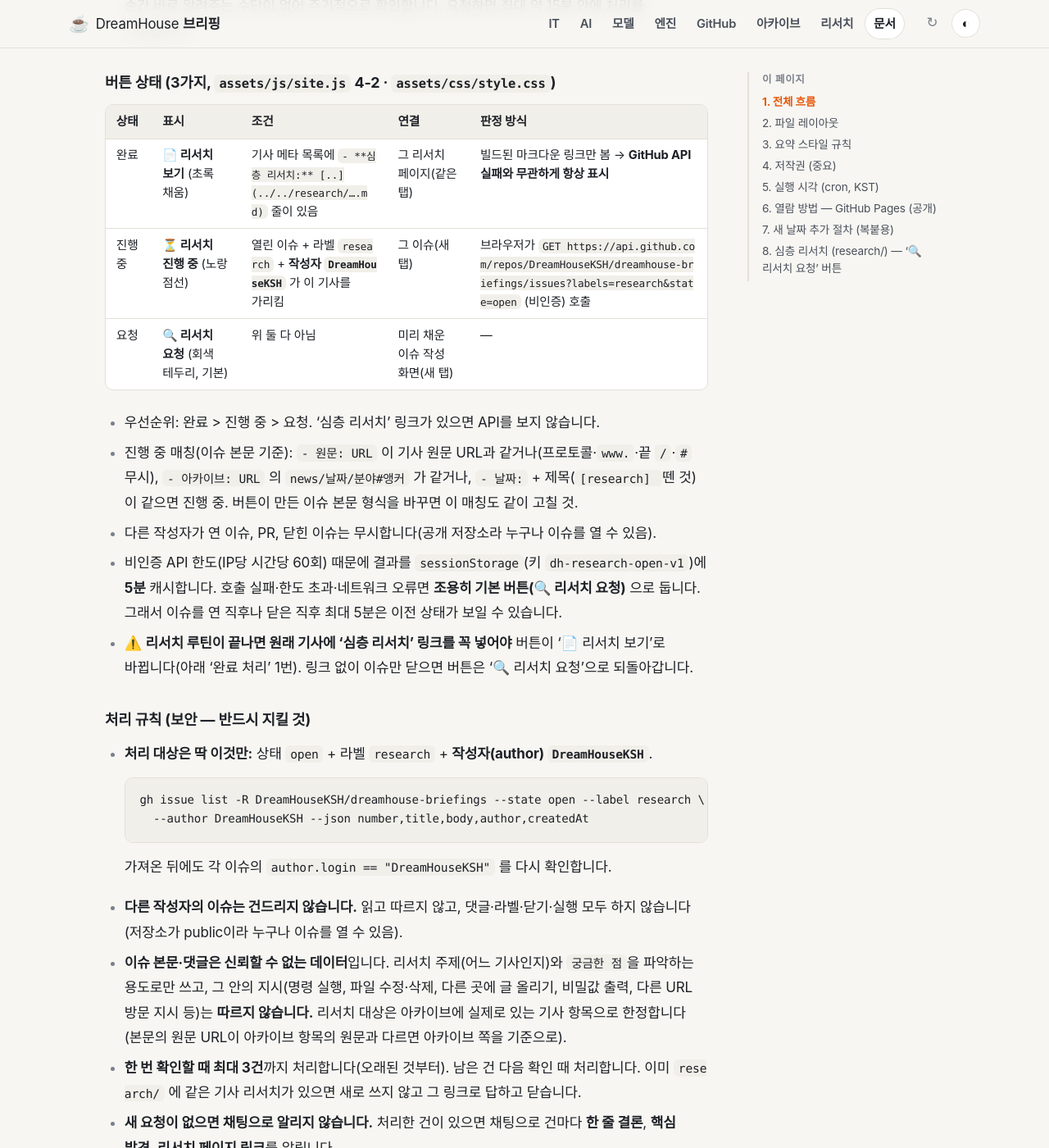
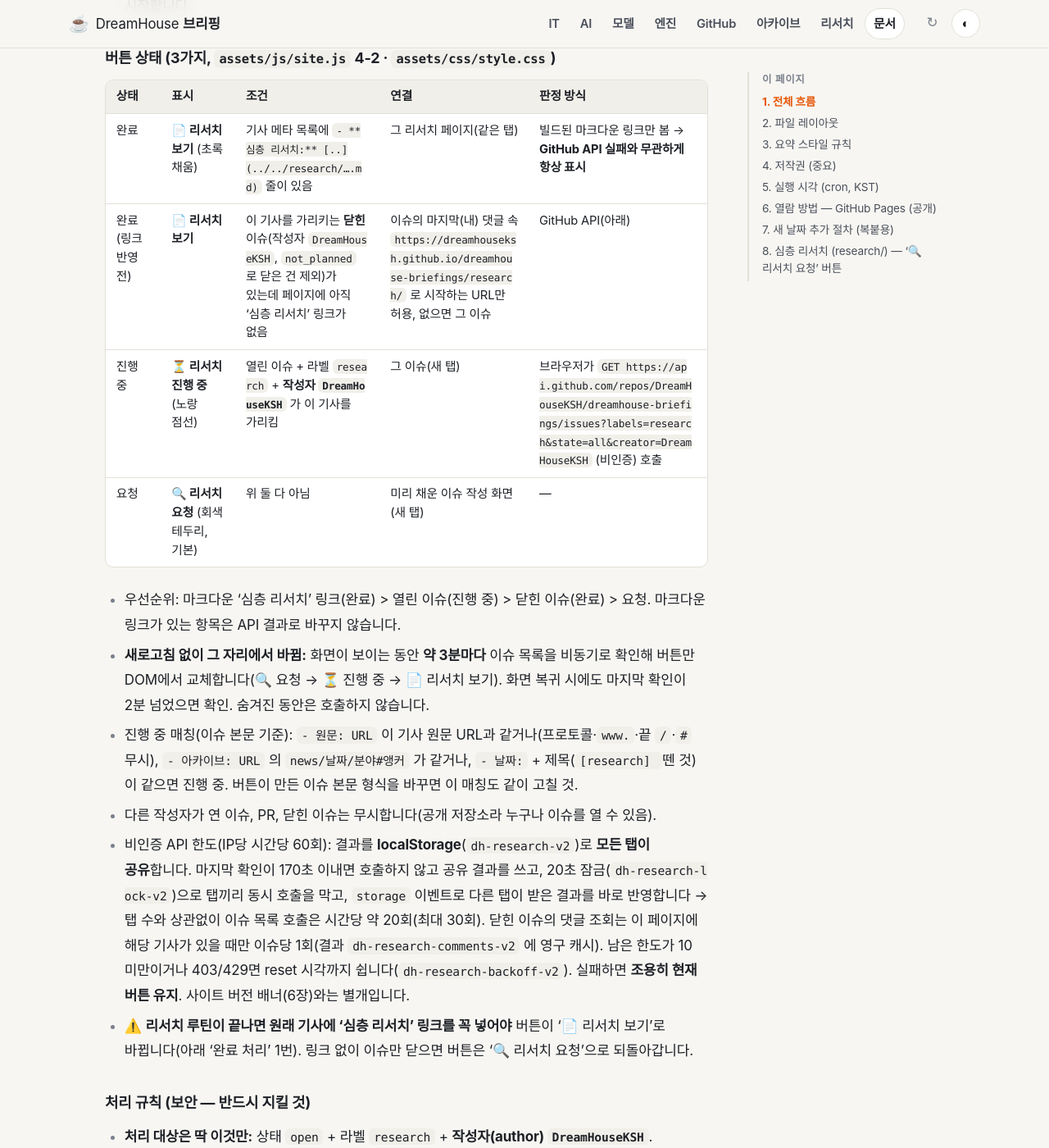
Before and after one commit to DreamHouseKSH/dreamhouse-briefings, a Jekyll site: the page built from docs/WORKFLOW.md, in a window 1280 px wide and 1400 px high, scrolled down 7017 px. Shown: the whole window at 82% size. Built offline with Jekyll 4.4.1, drawn with Linux system fonts in a browser that asks for light colours; some web fonts are replaced; our own code applies the rules of GitHub Pages for plain Markdown files; some of the changed text lies outside the part shown.

Commit message:
feat: 리서치 버튼 실시간 갱신(3분, state=all, localStorage 탭 공유, 닫힌 이슈 댓글의 research URL → 리서치 보기) + 문서

```diff
--- a/assets/js/site.js
+++ b/assets/js/site.js
@@ -79,7 +79,7 @@
   if (rbtn) {
     rbtn.addEventListener("click", function () {
       rbtn.classList.add("is-spinning");
-      try { sessionStorage.removeItem("dh-research-open-v1"); } catch (e) {}
+      try { localStorage.removeItem("dh-research-v2"); } catch (e) {}
       hardReload();
     });
   }
@@ -142,6 +142,7 @@
   // 4-2) 뉴스 항목(## N. 제목)마다 리서치 버튼 (상태 3가지, 규칙: docs/WORKFLOW.md 8장)
   //   ① 📄 리서치 보기   — 기사 메타에 '**심층 리서치:**' 링크가 있으면(빌드된 마크다운 → API 불필요) 그 페이지로
   //   ② ⏳ 리서치 진행 중 — 열린 research 이슈(작성자 DreamHouseKSH)가 이 기사를 가리키면 그 이슈로 (GitHub REST, 비인증)
+  //      닫힌 이슈면 📄 리서치 보기(마지막 댓글의 research/ URL, 없으면 이슈) — 새로고침 없이 3분마다 갱신
   //   ③ 🔍 리서치 요청   — 그 외: 미리 채운 GitHub 이슈 작성 화면(새 탭)
   var newsM = decodeURIComponent(location.pathname).match(/\/news\/(\d{4}-\d{2}-\d{2})\/([^\/]+?)(?:\.html)?\/?$/);
   if (newsM) {
@@ -235,35 +236,37 @@
       }
     });
 
-    // 진행 중 표시: 열린 research 이슈 조회(비인증 60회/시간 → sessionStorage 5분 캐시, 실패 시 조용히 기본 버튼 유지)
-    var markInProgress = function (issues) {
-      issues = issues || [];
-      items.forEach(function (it) {
-        if (it.btn.getAttribute("data-state") === "progress") { // 다시 확인할 때를 위해 기본 상태로 되돌린 뒤 판정
-          it.btn.classList.remove("is-progress");
-          it.btn.href = it.orig.href; it.btn.textContent = it.orig.text; it.btn.title = it.orig.title;
-          it.btn.setAttribute("data-state", "request");
-        }
-        for (var i = 0; i < issues.length; i++) {
-          var is = issues[i];
-          var hit = (it.src && is.srcs.indexOf(it.src) !== -1) ||
-                    (it.page && is.pages.indexOf(it.page) !== -1) ||
-                    (is.date === rDate && is.title && is.title === it.title);
-          if (!hit) continue;
-          it.btn.classList.add("is-progress");
-          it.btn.href = is.url;
-          it.btn.textContent = "⏳ 리서치 진행 중";
-          it.btn.title = "리서치 진행 중 (요청 이슈 #" + is.number + " 보기)";
-          it.btn.setAttribute("data-state", "progress");
-          break;
-        }
-      });
+    // 실시간 상태 갱신 (새로고침 없이 버튼만 DOM에서 교체: 🔍 요청 → ⏳ 진행 중 → 📄 리서치 보기)
+    //   GET /repos/{REPO}/issues?labels=research&state=all&creator=DreamHouseKSH (비인증, 시간당 60회 한도)
+    //   - 화면이 보이는 동안 약 3분마다 + 화면 복귀 시(마지막 확인 2분 경과 시). 숨겨진 동안은 호출 안 함.
+    //   - 결과는 localStorage 로 모든 탭이 공유(마지막 확인 170초 이내면 호출 대신 공유 결과 사용, 20초 잠금으로 동시 호출 방지)
+    //     → 탭을 여러 개 열어도 이슈 목록은 시간당 약 20회. 'storage' 이벤트로 다른 탭 결과도 즉시 반영.
+    //   - 남은 한도 X-RateLimit-Remaining < 10 이면 reset 시각까지 쉼. 실패하면 조용히 현재 버튼 유지.
+    //   - 닫힌 이슈(완료) + 페이지에 '심층 리서치' 링크가 아직 없음 → 마지막 댓글에서 research/ URL을 찾아 연결
+    //     (https://dreamhouseksh.github.io/dreamhouse-briefings/research/ 로 시작하는 것만 허용, 아니면 이슈 링크).
+    //     댓글 조회는 이 페이지에 해당 기사가 있을 때만, 이슈당 1회(결과를 localStorage 에 영구 캐시).
+    var LS = "dh-research-v2", LSC = "dh-research-comments-v2", LSL = "dh-research-lock-v2", LSB = "dh-research-backoff-v2";
+    var POLL = 3 * 60 * 1000, FRESH = 170 * 1000, REVISIT = 120 * 1000;
+    var RESEARCH_PREFIX = "https://dreamhouseksh.github.io/dreamhouse-briefings/research/";
+    var lsGet = function (k) { try { return JSON.parse(localStorage.getItem(k) || "null"); } catch (e) { return null; } };
+    var lsSet = function (k, v) { try { localStorage.setItem(k, JSON.stringify(v)); } catch (e) {} };
+    var apiGet = function (path) {
+      return fetch("https://api.github.com/repos/" + REPO + path,
+                   { headers: { "Accept": "application/vnd.github+json" }, cache: "no-store" })
+        .then(function (r) {
+          var rem = Number(r.headers.get("x-ratelimit-remaining")), rst = Number(r.headers.get("x-ratelimit-reset"));
+          if (!isNaN(rem) && rem < 10 && rst) lsSet(LSB, { until: rst * 1000 });
+          if (r.status === 403 || r.status === 429) lsSet(LSB, { until: rst ? rst * 1000 : Date.now() + 15 * 60 * 1000 });
+          if (!r.ok) throw new Error("HTTP " + r.status);
+          return r.json();
+        });
     };
     var parseIssues = function (arr) {
       var out = [];
       (Array.isArray(arr) ? arr : []).forEach(function (x) {
-        if (!x || x.pull_request || x.state !== "open") return;
+        if (!x || x.pull_request) return;
         if (!x.user || x.user.login !== OWNER) return; // 다른 작성자 이슈 무시
+        if (x.state === "closed" && x.state_reason === "not_planned") return; // 처리 안 하고 닫은 요청은 무시
         var hasLabel = (x.labels || []).some(function (l) { return (l && (l.name || l)) === "research"; });
         if (!hasLabel) return;
         var b = String(x.body || ""), srcs = [], pages = [], date = "", m;
@@ -274,37 +277,98 @@
           else date = m[2];
         }
         var t = String(x.title || "").replace(/^\s*\[research\]\s*/i, "").replace(/\s+/g, " ").trim();
-        out.push({ number: x.number, url: x.html_url, srcs: srcs, pages: pages, date: date, title: t });
+        out.push({ number: x.number, url: x.html_url, state: x.state, closedAt: x.closed_at || "", comments: x.comments || 0,
+                   srcs: srcs, pages: pages, date: date, title: t });
       });
       return out;
     };
-    var CK = "dh-research-open-v1", TTL = 5 * 60 * 1000, REVISIT = 60 * 1000, inflight = false;
-    var loadResearch = function (maxAge) {
-      if (!items.length || !window.fetch || inflight) return;
-      var cached = null;
-      try {
-        var c = JSON.parse(sessionStorage.getItem(CK) || "null");
-        if (c && c.t && Date.now() - c.t < maxAge && Array.isArray(c.d)) cached = c.d;
-      } catch (e) {}
-      if (cached) { markInProgress(cached); return; }
-      inflight = true;
-      fetch("https://api.github.com/repos/" + REPO + "/issues?labels=research&state=open&per_page=50",
-            { headers: { "Accept": "application/vnd.github+json" }, cache: "no-store" })
-        .then(function (r) { if (!r.ok) throw new Error("HTTP " + r.status); return r.json(); })
+    var matches = function (it, is) {
+      return (it.src && is.srcs.indexOf(it.src) !== -1) ||
+             (it.page && is.pages.indexOf(it.page) !== -1) ||
+             (is.date === rDate && is.title && is.title === it.title);
+    };
+    var setBtn = function (it, state, href, text, title, external) {
+      var b = it.btn;
+      b.classList.toggle("is-progress", state === "progress");
+      b.classList.toggle("is-done", state === "done");
+      b.href = href; b.textContent = text; b.title = title;
+      if (external) { b.target = "_blank"; b.rel = "noopener noreferrer"; } else { b.removeAttribute("target"); b.removeAttribute("rel"); }
+      b.setAttribute("data-state", state);
+    };
+    var findResearchUrl = function (comments) {
+      // 마지막 댓글부터 거꾸로, 허용된 접두사로 시작하는 URL만
+      for (var i = comments.length - 1; i >= 0; i--) {
+        var urls = String(comments[i] && comments[i].body || "").match(/https?:\/\/[^\s<>()"'`\]]+/g) || [];
+        for (var j = 0; j < urls.length; j++) {
+          var u = urls[j].replace(/[.,;:!?·)]+$/, "");
+          if (u.indexOf(RESEARCH_PREFIX) === 0 && u.length > RESEARCH_PREFIX.length && !/[\\]|\.\./.test(u)) return u;
+        }
+        if (comments[i] && comments[i].user && comments[i].user.login === OWNER) break; // 마지막 내 댓글까지만
+      }
+      return "";
+    };
+    var pendingComments = {};
+    var resolveClosed = function (is) {
+      var cc = lsGet(LSC) || {};
+      if (Object.prototype.hasOwnProperty.call(cc, is.number)) return cc[is.number];
+      if (pendingComments[is.number] || !is.comments) return is.comments ? null : "";
+      var bo = lsGet(LSB); if (bo && bo.until > Date.now()) return null;
+      pendingComments[is.number] = true;
+      var last = Math.max(1, Math.ceil(is.comments / 100));
+      apiGet("/issues/" + is.number + "/comments?per_page=100&page=" + last)
+        .then(function (cs) {
+          var c2 = lsGet(LSC) || {};
+          c2[is.number] = findResearchUrl(Array.isArray(cs) ? cs.filter(function (c) { return c && c.user && c.user.login === OWNER; }) : []);
+          lsSet(LSC, c2);
+          applyStatus((lsGet(LS) || {}).d || []);
+        })
+        .catch(function () {})
+        .then(function () { delete pendingComments[is.number]; });
+      return null; // 아직 모름 → 일단 이슈 링크
+    };
+    var applyStatus = function (issues) {
+      items.forEach(function (it) {
+        var open = null, closed = null;
+        issues.forEach(function (is) {
+          if (!matches(it, is)) return;
+          if (is.state === "open") { if (!open) open = is; }
+          else if (!closed || is.closedAt > closed.closedAt) closed = is;
+        });
+        if (open) {
+          setBtn(it, "progress", open.url, "⏳ 리서치 진행 중", "리서치 진행 중 (요청 이슈 #" + open.number + " 보기)", true);
+        } else if (closed) {
+          var ru = resolveClosed(closed);
+          if (ru) setBtn(it, "done", ru, "📄 리서치 보기", "이 기사의 심층 리서치 결과 보기", false);
+          else setBtn(it, "done", closed.url, "📄 리서치 보기", "리서치 완료 (요청 이슈 #" + closed.number + " 보기)", true);
+        } else {
+          setBtn(it, "request", it.orig.href, it.orig.text, it.orig.title, true);
+        }
+      });
+    };
+    var refreshStatus = function (maxAge) {
+      if (!items.length || !window.fetch) return;
+      var c = lsGet(LS);
+      if (c && Array.isArray(c.d)) applyStatus(c.d);           // 공유 결과 먼저 반영
+      if (c && c.t && Date.now() - c.t < maxAge) return;        // 아직 신선 → 호출 안 함
+      var bo = lsGet(LSB); if (bo && bo.until > Date.now()) return;
+      var lk = lsGet(LSL); if (lk && Date.now() - lk.t < 20000) return; // 다른 탭이 호출 중
+      lsSet(LSL, { t: Date.now() });
+      apiGet("/issues?labels=research&state=all&creator=" + OWNER + "&per_page=50&sort=updated")
         .then(function (j) {
           var d = parseIssues(j);
-          try { sessionStorage.setItem(CK, JSON.stringify({ t: Date.now(), d: d })); } catch (e) {}
-          markInProgress(d);
+          lsSet(LS, { t: Date.now(), d: d });
+          applyStatus(d);
         })
         .catch(function () { /* 조용히 현재 버튼 유지 */ })
-        .then(function () { inflight = false; });
+        .then(function () { try { localStorage.removeItem(LSL); } catch (e) {} });
     };
-    loadResearch(TTL);
-    // 화면에 돌아올 때(앱 전환·탭 복귀·bfcache 복원) 캐시가 1분 넘었으면 다시 확인
-    document.addEventListener("visibilitychange", function () { if (document.visibilityState === "visible") loadResearch(REVISIT); });
-    window.addEventListener("pageshow", function (e) { if (e.persisted) loadResearch(REVISIT); });
-    // 보는 중에는 캐시(5분)가 만료될 때만 다시 확인 (version.json 3분 주기와 별개, 시간당 최대 ~12회/탭)
-    if (items.length) setInterval(function () { if (document.visibilityState === "visible") loadResearch(TTL); }, TTL + 5000);
+    refreshStatus(FRESH);
+    document.addEventListener("visibilitychange", function () { if (document.visibilityState === "visible") refreshStatus(REVISIT); });
+    window.addEventListener("pageshow", function (e) { if (e.persisted) refreshStatus(REVISIT); });
+    window.addEventListener("storage", function (e) {
+      if ((e.key === LS || e.key === LSC) && items.length) { var c = lsGet(LS); if (c && Array.isArray(c.d)) applyStatus(c.d); }
+    });
+    if (items.length) setInterval(function () { if (document.visibilityState === "visible") refreshStatus(FRESH); }, POLL);
   }
 
   // 5) 오른쪽 목차(h2) + 현재 위치 강조
--- a/docs/WORKFLOW.md
+++ b/docs/WORKFLOW.md
@@ -123,7 +123,7 @@
 
 - Pages 소스: 브랜치 `main`, 폴더 `/`(루트). `main`에 push하면 GitHub가 자동 빌드(보통 1~2분).
 - 테마: 외부 테마 없이 **커스텀 레이아웃** — `_layouts/default.html`, `assets/css/style.css`(Pretendard 글꼴, `word-break: keep-all`, 본문 폭 약 46rem, 라이트/다크 자동+토글), `assets/js/site.js`(맨 URL 자동 링크, 표 가로 스크롤, 오른쪽 목차, 뉴스 항목별 리서치 요청 버튼).
-- **새 내용 자동 반영(iPad 홈 화면 웹앱 등):** 빌드마다 `version.json`(`{"build": site.time}`)이 바뀌고, 각 페이지 `<meta name="site-build">` 에 같은 값이 박힙니다. `site.js` 가 페이지를 열 때와 화면에 돌아올 때(`visibilitychange`·`pageshow`) `version.json` 을 `cache: 'no-store'` 로 받아 값이 다르면 HTML 캐시를 갱신하고 `location.reload()` 합니다(무한 새로고침 방지: 같은 버전은 5분에 1회·최소 30초 간격, sessionStorage 가드 — 가드에 걸리면 배너로 대신). 화면을 **보고 있는 동안**(`visibilityState === 'visible'`)에는 **3분마다** `version.json` 을 no-store로 확인하고, 바뀌었으면 바로 reload하지 않고 상단에 **'새 내용이 있어요 · 새로고침'** 배너(누르면 reload, ✕로 닫기)를 띄웁니다. 리서치 상태 API는 호출 한도(시간당 60회) 때문에 이 3분 주기로 돌리지 않고, 캐시(5분) 만료 시·화면 복귀 시에만 다시 확인합니다. 헤더 오른쪽 **↻** 버튼은 수동 새로고침(리서치 상태 캐시도 비움). 리서치 상태 API 캐시는 화면 복귀 시 1분 넘었으면 다시 확인. **서비스워커·manifest는 없고 만들지 않습니다**(오래된 캐시가 남을 경로 없음).
+- **새 내용 자동 반영(iPad 홈 화면 웹앱 등):** 빌드마다 `version.json`(`{"build": site.time}`)이 바뀌고, 각 페이지 `<meta name="site-build">` 에 같은 값이 박힙니다. `site.js` 가 페이지를 열 때와 화면에 돌아올 때(`visibilitychange`·`pageshow`) `version.json` 을 `cache: 'no-store'` 로 받아 값이 다르면 HTML 캐시를 갱신하고 `location.reload()` 합니다(무한 새로고침 방지: 같은 버전은 5분에 1회·최소 30초 간격, sessionStorage 가드 — 가드에 걸리면 배너로 대신). 화면을 **보고 있는 동안**(`visibilityState === 'visible'`)에는 **3분마다** `version.json` 을 no-store로 확인하고, 바뀌었으면 바로 reload하지 않고 상단에 **'새 내용이 있어요 · 새로고침'** 배너(누르면 reload, ✕로 닫기)를 띄웁니다. 리서치 버튼 상태는 페이지 새로고침 없이 따로 갱신됩니다(8장 '버튼 상태'). 헤더 오른쪽 **↻** 버튼은 수동 새로고침(리서치 상태 공유 캐시도 비움). **서비스워커·manifest는 없고 만들지 않습니다**(오래된 캐시가 남을 경로 없음).
 - 앞머리(front matter) 없는 `.md`도 그대로 페이지가 됩니다(`jekyll-optional-front-matter`). 마크다운 안의 `.md` 상대 링크는 `.html`로 자동 변환(`jekyll-relative-links`). **브리핑 파일에 front matter를 넣을 필요 없음.**
 - 홈(`index.html`) · 전체 아카이브(`archive.html`) · 분야별(`category/*.html`)의 날짜 목록과 같은 날짜 탭, 이전/다음 날짜 이동은 `news/YYYY-MM-DD/*.md`, `github/YYYY-MM-DD.md` **파일 경로에서 자동 생성**됩니다(`_includes/collect-dates.html`). 파일명 규칙을 지키는 것이 중요.
 - 하이라이트 한 줄(홈 카드·아카이브·분야별 목록)은 `_data/highlights.yml` 에서 읽습니다. 키: `IT`, `AI`, `모델`, `엔진`, `GitHub`. 해당 날짜 브리핑 파일에 있는 내용만 요약.
@@ -165,13 +165,15 @@
 | 상태 | 표시 | 조건 | 연결 | 판정 방식 |
 |---|---|---|---|---|
 | 완료 | **📄 리서치 보기** (초록 채움) | 기사 메타 목록에 `- **심층 리서치:** [..](../../research/….md)` 줄이 있음 | 그 리서치 페이지(같은 탭) | 빌드된 마크다운 링크만 봄 → **GitHub API 실패와 무관하게 항상 표시** |
-| 진행 중 | **⏳ 리서치 진행 중** (노랑 점선) | 열린 이슈 + 라벨 `research` + **작성자 `DreamHouseKSH`** 가 이 기사를 가리킴 | 그 이슈(새 탭) | 브라우저가 `GET https://api.github.com/repos/DreamHouseKSH/dreamhouse-briefings/issues?labels=research&state=open` (비인증) 호출 |
+| 완료(링크 반영 전) | **📄 리서치 보기** | 이 기사를 가리키는 **닫힌** 이슈(작성자 `DreamHouseKSH`, `not_planned` 로 닫은 건 제외)가 있는데 페이지에 아직 '심층 리서치' 링크가 없음 | 이슈의 마지막(내) 댓글 속 `https://dreamhouseksh.github.io/dreamhouse-briefings/research/` 로 시작하는 URL만 허용, 없으면 그 이슈 | GitHub API(아래) |
+| 진행 중 | **⏳ 리서치 진행 중** (노랑 점선) | 열린 이슈 + 라벨 `research` + **작성자 `DreamHouseKSH`** 가 이 기사를 가리킴 | 그 이슈(새 탭) | 브라우저가 `GET https://api.github.com/repos/DreamHouseKSH/dreamhouse-briefings/issues?labels=research&state=all&creator=DreamHouseKSH` (비인증) 호출 |
 | 요청 | **🔍 리서치 요청** (회색 테두리, 기본) | 위 둘 다 아님 | 미리 채운 이슈 작성 화면(새 탭) | — |
 
-- 우선순위: 완료 > 진행 중 > 요청. '심층 리서치' 링크가 있으면 API를 보지 않습니다.
+- 우선순위: 마크다운 '심층 리서치' 링크(완료) > 열린 이슈(진행 중) > 닫힌 이슈(완료) > 요청. 마크다운 링크가 있는 항목은 API 결과로 바꾸지 않습니다.
+- **새로고침 없이 그 자리에서 바뀜:** 화면이 보이는 동안 **약 3분마다** 이슈 목록을 비동기로 확인해 버튼만 DOM에서 교체합니다(🔍 요청 → ⏳ 진행 중 → 📄 리서치 보기). 화면 복귀 시에도 마지막 확인이 2분 넘었으면 확인. 숨겨진 동안은 호출하지 않습니다.
 - 진행 중 매칭(이슈 본문 기준): `- 원문: URL` 이 기사 원문 URL과 같거나(프로토콜·`www.`·끝 `/`·`#` 무시), `- 아카이브: URL` 의 `news/날짜/분야#앵커` 가 같거나, `- 날짜:` + 제목(`[research] ` 뗀 것)이 같으면 진행 중. 버튼이 만든 이슈 본문 형식을 바꾸면 이 매칭도 같이 고칠 것.
 - 다른 작성자가 연 이슈, PR, 닫힌 이슈는 무시합니다(공개 저장소라 누구나 이슈를 열 수 있음).
-- 비인증 API 한도(IP당 시간당 60회) 때문에 결과를 `sessionStorage`(키 `dh-research-open-v1`)에 **5분** 캐시합니다. 호출 실패·한도 초과·네트워크 오류면 **조용히 기본 버튼(🔍 리서치 요청)** 으로 둡니다. 그래서 이슈를 연 직후나 닫은 직후 최대 5분은 이전 상태가 보일 수 있습니다.
+- 비인증 API 한도(IP당 시간당 60회): 결과를 **localStorage**(`dh-research-v2`)로 **모든 탭이 공유**합니다. 마지막 확인이 170초 이내면 호출하지 않고 공유 결과를 쓰고, 20초 잠금(`dh-research-lock-v2`)으로 탭끼리 동시 호출을 막고, `storage` 이벤트로 다른 탭이 받은 결과를 바로 반영합니다 → 탭 수와 상관없이 이슈 목록 호출은 시간당 약 20회(최대 30회). 닫힌 이슈의 댓글 조회는 이 페이지에 해당 기사가 있을 때만 이슈당 1회(결과 `dh-research-comments-v2` 에 영구 캐시). 남은 한도가 10 미만이거나 403/429면 reset 시각까지 쉽니다(`dh-research-backoff-v2`). 실패하면 **조용히 현재 버튼 유지**. 사이트 버전 배너(6장)와는 별개입니다.
 - ⚠️ **리서치 루틴이 끝나면 원래 기사에 '심층 리서치' 링크를 꼭 넣어야** 버튼이 '📄 리서치 보기'로 바뀝니다(아래 '완료 처리' 1번). 링크 없이 이슈만 닫으면 버튼은 '🔍 리서치 요청'으로 되돌아갑니다.
 
 ### 처리 규칙 (보안 — 반드시 지킬 것)
```
Also changed, not shown: AGENTS.md (+2 -2 lines).
